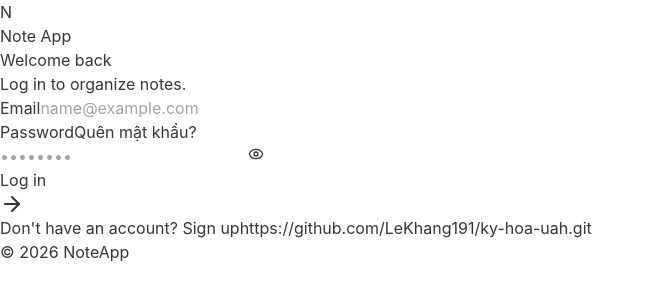
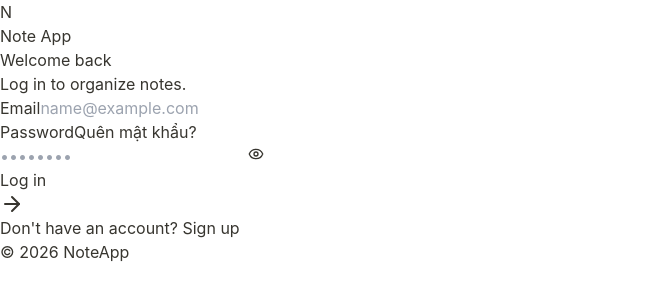
Before and after one commit to LeKhang191/NoteApp, a React (Vite) app in the folder frontend/: page / in a window 1280 px wide. Shown: the top 300 px of the page, without its empty margins (0-655 px from the left). Built offline with nearby package versions, Linux system fonts and the light colour scheme; no server answers.

Commit message:
Adjust frontend

```diff
--- a/frontend/src/pages/AuthPage.jsx
+++ b/frontend/src/pages/AuthPage.jsx
@@ -180,7 +180,7 @@ const AuthPage = () => {
             className="text-sm text-[#37352f] opacity-60 hover:opacity-100 hover:underline underline-offset-4 transition-all"
           >
             {isLogin ? "Don't have an account? Sign up" : "Already have an account? Log in"}
-https://github.com/LeKhang191/ky-hoa-uah.git          </button>
+        </button>
         </div>
       </div>
 
```
Also changed, not shown: 2 other files (tests, documents, lock files or other folders).
